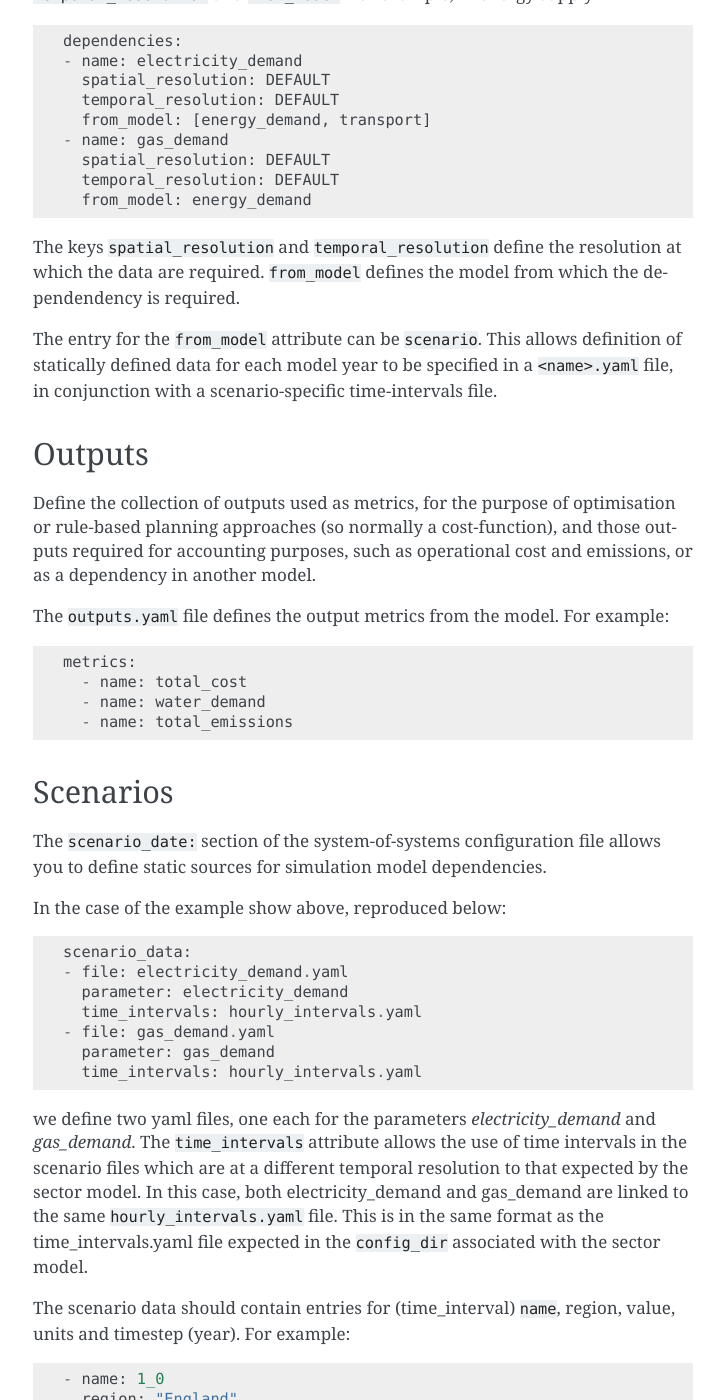
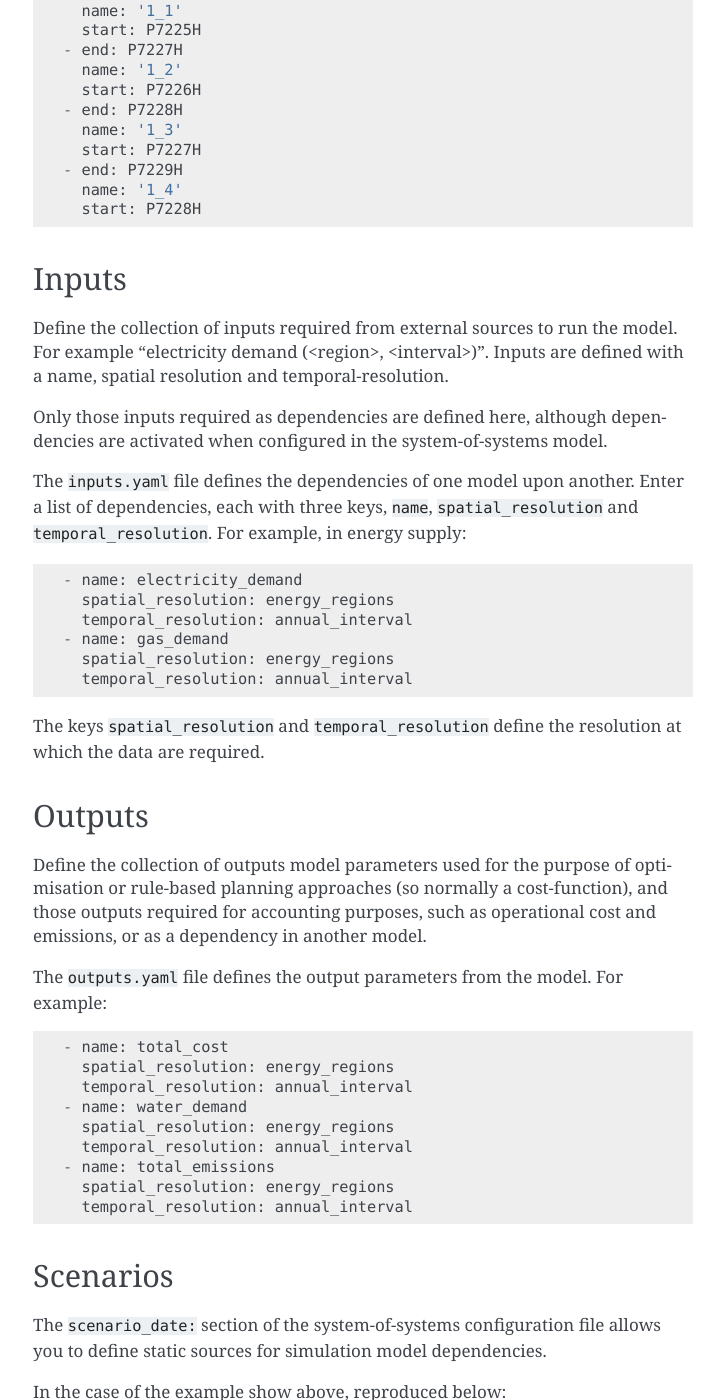
Before and after one commit to nismod/smif, a Sphinx documentation site: the page built from docs/getting_started.rst, in a window 1280 px wide and 1400 px high, scrolled down 3973 px. Shown: the whole window, without its empty margins (387-1111 px from the left). Built offline with Sphinx 7.4.7, drawn with Linux system fonts in a browser that asks for light colours; formulas are drawn with MathJax 3; pages that are not in the unit, such as notebooks, are missing from menus; some of the changed text lies outside the part shown.

Commit message:
Added details of new configuration details to getting started, few docstring tweaks

```diff
--- a/CHANGES.rst
+++ b/CHANGES.rst
@@ -1,6 +1,14 @@
 =========
 Changelog
 =========
+
+Version 0.2
+===========
+
+- Basic conversion of time intervals (aggregation, disaggregation, remapping) and regions (aggregation, disaggregation)
+- Results are written out in a yaml dump with the ``-o`` flag e.g. ``smif run -o results.yaml model.yaml``
+- Single one-way dependencies with spatio-temporal conversion are supported
+- Simplified and harmonised implementation of model inputs and outputs
 
 Version 0.1
 ===========
--- a/docs/concept.rst
+++ b/docs/concept.rst
@@ -64,19 +64,9 @@ A simulation model has inputs, and produces outputs, which are a function of
 the inputs.
 The :class:`smif.abstract.SectorModel` is used to wrap an individual simulation
 model, and provides a uniform API to other parts of **smif**.
-A :class:`smif.abstract.SectorModel` takes a collection of
-:class:`smif.abstract.Input`, which correspond to the input data needed to
-run the model.
 
 An input can correspond to:
 
-- model parameters, such as 'raininess' which are derived either from exogenous
-  data sources, such as a look-up table or scenario, or from the outputs from
-  another model (a dependency)
-- model assets, such as 'nuclear power stations', which have a capacity value
-  and other associated attributes (efficiency, lifetime, cost etc.)
-
-The distinction between these two input types is important,
-because :class:`smif.abstract.State` consists of the set of model asset
-attributes (such as `capacity`),
-and potentially a subset of model outputs, such as `reservoir level`.
+- model parameters, whose source is either from a scenario,
+  or from the outputs from another model (a dependency)
+- model state (not yet implemented)
--- a/docs/getting_started.rst
+++ b/docs/getting_started.rst
@@ -42,7 +42,6 @@ particular sector model.  See adding a sector model for more information.::
         /data/<sector_model>/time_intervals.yaml
         /data/<sector_model>/regions.geojson
         /data/<sector_model>/interventions.yaml
-        /data/<sector_model>/assets.yaml
 
 The ``/models/<sector_model/`` contains the executable for a sector model,
 as well as a Python file which implements :class:`smif.sector_model.SectorModel`
@@ -57,36 +56,45 @@ System-of-Systems Model File
 
 The ``model.yaml`` file contains the following::
 
+        timesteps: timesteps.yaml
+        region_sets:
+        - name: energy_regions
+          file: regions.shp
+        interval_sets:
+        - name: energy_timeslices
+          file: time_intervals.yaml
+        - name: annual_interval
+          file: annual_interval.yaml
+        scenario_data:
+        - file: electricity_demand.yaml
+          parameter: electricity_demand
+          spatial_resolution: energy_regions
+          temporal_resolution: annual_interval
+        - file: gas_demand.yaml
+          parameter: gas_demand
+          spatial_resolution: energy_regions
+          temporal_resolution: annual_interval
         sector_models:
         - name: energy_supply
-          path: ../../models/energy_supply/run.py
+          path: ../../../models/energy_supply/run.py
           classname: EnergySupplyWrapper
           config_dir: .
           initial_conditions:
           - initial_conditions.yaml
           interventions:
           - interventions.yaml
-        timesteps: timesteps.yaml
-        scenario_data:
-        - file: electricity_demand.yaml
-          parameter: electricity_demand
-          time_intervals: hourly_intervals.yaml
-        - file: gas_demand.yaml
-          parameter: gas_demand
-          time_intervals: hourly_intervals.yaml
         planning:
           pre_specified:
             use: true
             files:
-            - pre-specified.yaml # The build instructions
+            - pre-specified.yaml
           rule_based:
             use: false
             files: []
           optimisation:
             use: false
             files: []
-        assets:
-        - assets.yaml
+
 
 System-of-Systems Planning Years
 --------------------------------
@@ -132,15 +140,32 @@ Model regions are specified in ``regions.*``.
 The file format must be possible to parse with GDAL, and must contain
 an attribute "name" to use as an identifier for the region.
 
+The sets of geographic regions are specified in the ``model.yaml`` file using
+a ``region_sets`` attributes as shown below::
+
+        region_sets:
+        - name: energy_regions
+          file: regions.shp
+
+This links a name, used elsewhere in the configuration with inputs, outputs and scenarios
+with a file containing the geographic data.
+
 Temporal Resolution
 -------------------
 The attribution of hours in a year to the temporal resolution used
 in the sectoral model.
 
-Within-year time intervals are specified
-in ``time_intervals.yaml``
+Within-year time intervals are specified in yaml files, and as for regions,
+specified in the ``model.yaml`` file with an ``interval_sets`` attribute::
 
-These specify the mapping of model timesteps to durations within a year
+        interval_sets:
+        - name: energy_timeslices
+          file: time_intervals.yaml
+        - name: annual_interval
+          file: annual_interval.yaml
+
+This links a unique name with the definitions of the intervals in a yaml file.
+The data in the file specify the mapping of model timesteps to durations within a year
 (assume modelling 365 days: no extra day in leap years, no leap seconds)
 
 Each time interval must have
@@ -175,52 +200,48 @@ Inputs
 ------
 Define the collection of inputs required from external sources
 to run the model.  For example
-"electricity demand (kWh, <region>, <hour>)".
-Inputs are defined with a spatial and temporal-resolution, a unit
-and a ``from_model``.
+"electricity demand (<region>, <interval>)".
+Inputs are defined with a name, spatial resolution and temporal-resolution.
 
 Only those inputs required as dependencies are defined here, although
 dependencies are activated when configured in the system-of-systems model.
 
 The ``inputs.yaml`` file defines the dependencies of one model upon another.
-Enter a list of dependencies, each with four keys, ``name``,
-``spatial_resolution``, ``temporal_resolution`` and ``from_model``.
+Enter a list of dependencies, each with three keys, ``name``,
+``spatial_resolution`` and ``temporal_resolution``.
 For example, in energy supply::
 
-        dependencies:
-        - name: electricity_demand
-          spatial_resolution: DEFAULT
-          temporal_resolution: DEFAULT
-          from_model: [energy_demand, transport]
-        - name: gas_demand
-          spatial_resolution: DEFAULT
-          temporal_resolution: DEFAULT
-          from_model: energy_demand
+      - name: electricity_demand
+        spatial_resolution: energy_regions
+        temporal_resolution: annual_interval
+      - name: gas_demand
+        spatial_resolution: energy_regions
+        temporal_resolution: annual_interval
 
 The keys ``spatial_resolution`` and ``temporal_resolution`` define the
-resolution at which the data are required.  ``from_model`` defines the model
-from which the dependendency is required.
+resolution at which the data are required.
 
-The entry for the ``from_model`` attribute can be ``scenario``. This allows
-definition of statically defined data for each model year to be specified in
-a ``<name>.yaml`` file, in conjunction with a scenario-specific time-intervals
-file.
 
 Outputs
 -------
-Define the collection of outputs used as metrics,
-for the purpose of optimisation or
-rule-based planning approaches (so normally a cost-function), and those
+Define the collection of outputs model parameters used for the purpose
+of optimisation or rule-based planning approaches
+(so normally a cost-function), and those
 outputs required for accounting purposes, such as operational cost and
 emissions, or as a dependency in another model.
 
-The ``outputs.yaml`` file defines the output metrics from the model.
+The ``outputs.yaml`` file defines the output parameters from the model.
 For example::
 
-        metrics:
-          - name: total_cost
-          - name: water_demand
-          - name: total_emissions
+        - name: total_cost
+          spatial_resolution: energy_regions
+          temporal_resolution: annual_interval
+        - name: water_demand
+          spatial_resolution: energy_regions
+          temporal_resolution: annual_interval
+        - name: total_emissions
+          spatial_resolution: energy_regions
+          temporal_resolution: annual_interval
 
 Scenarios
 ---------
@@ -233,17 +254,17 @@ In the case of the example show above, reproduced below::
         scenario_data:
         - file: electricity_demand.yaml
           parameter: electricity_demand
-          time_intervals: hourly_intervals.yaml
+          spatial_resolution: energy_regions
+          temporal_resolution: annual_interval
         - file: gas_demand.yaml
           parameter: gas_demand
-          time_intervals: hourly_intervals.yaml
+          spatial_resolution: energy_regions
+          temporal_resolution: annual_interval
 
 we define two yaml files, one each for the parameters `electricity_demand` and `gas_demand`.
-The ``time_intervals`` attribute allows the use of time intervals in the scenario files which
+The ``temporal_resolution`` attribute allows the use of time intervals in the scenario files which
 are at a different temporal resolution to that expected by the sector model.  In this case,
-both electricity_demand and gas_demand are linked to the same ``hourly_intervals.yaml`` file.
-This is in the same format as the time_intervals.yaml file expected in the ``config_dir`` associated
-with the sector model.
+both electricity_demand and gas_demand are linked to the same ``annual_interval.yaml`` file.
 
 The scenario data should contain entries for (time_interval) ``name``, region, value,
 units and timestep (year).  For example::
```
Also changed, not shown: smif/__init__.py (+0 -9 lines), 2 other files.
